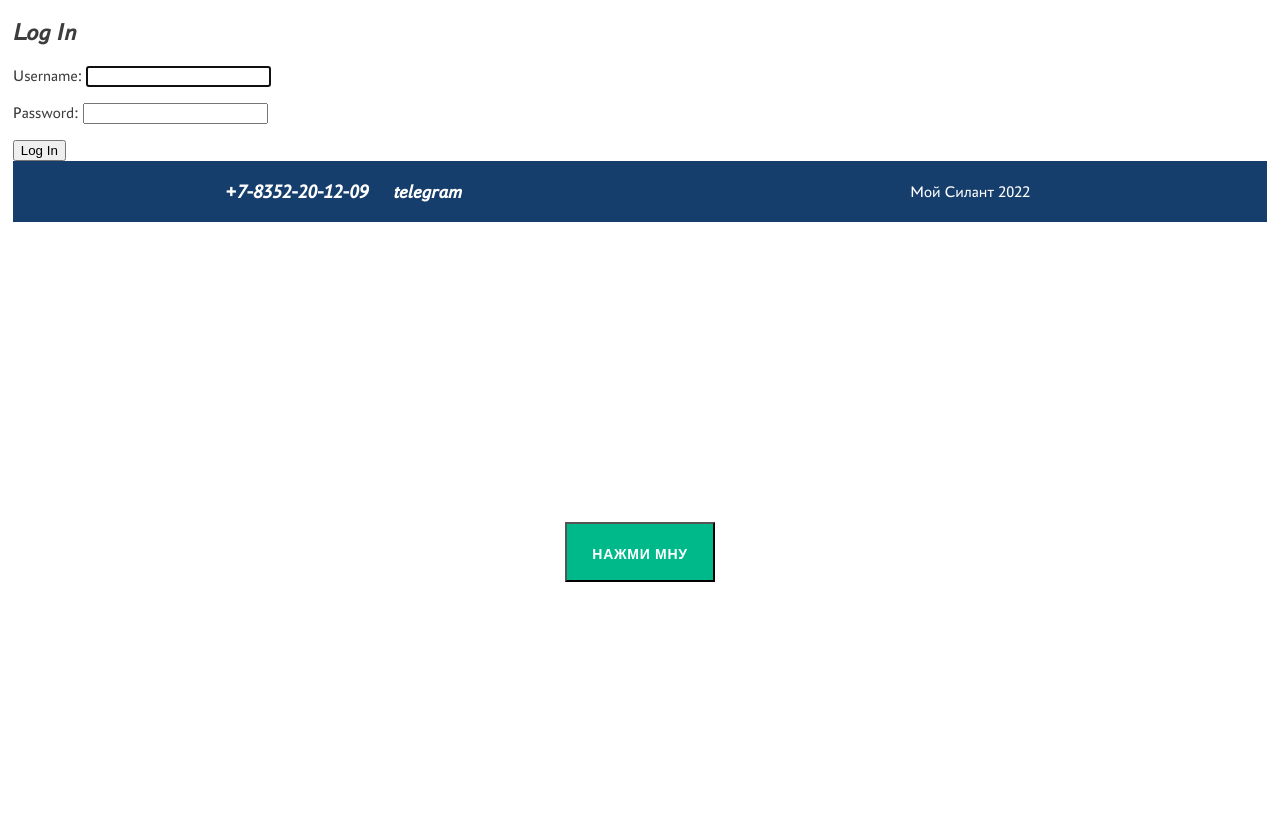
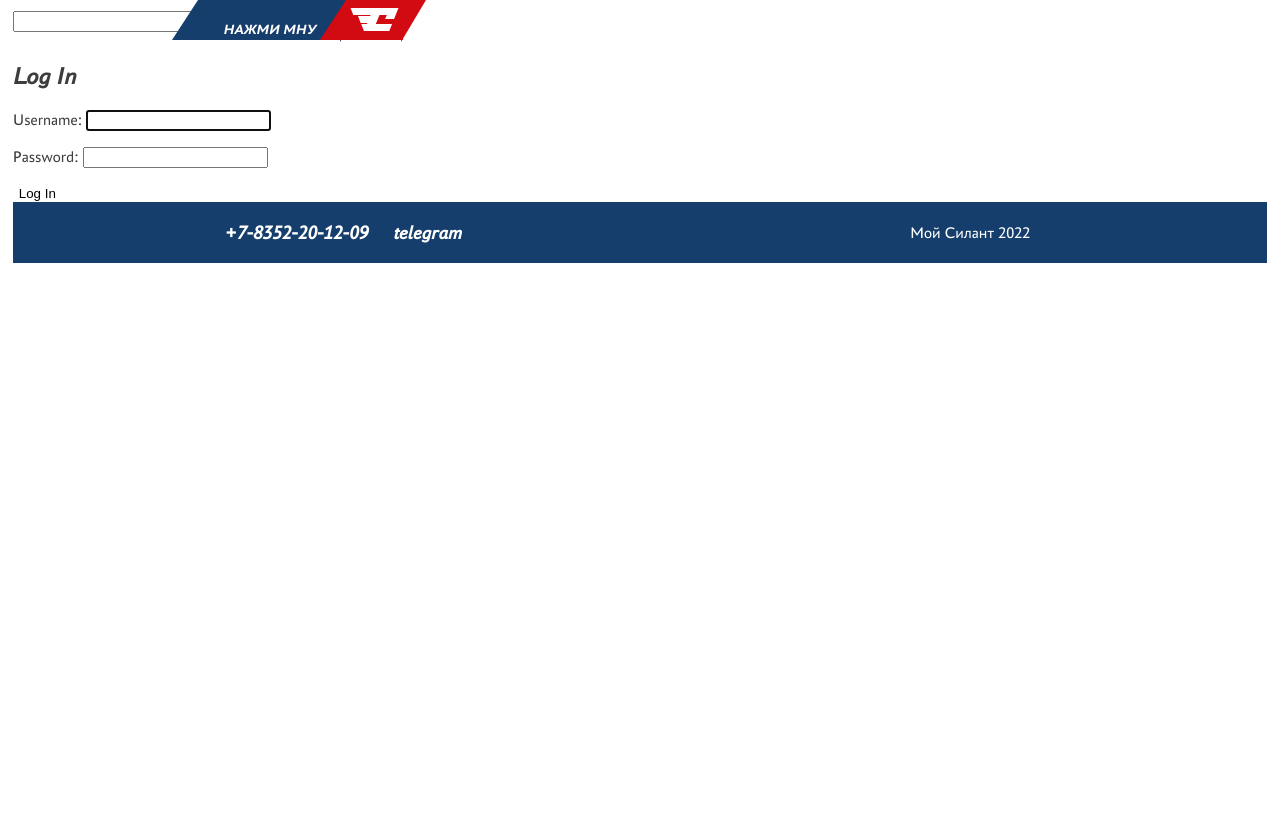
Before and after one commit to gero-web/silant, a Django app: page /accounts/login in a window 1280 px wide. Shown: the part 113-935 px from the top of the page. After the commit the page ends 376 px from the top, so only its background shows below. Run offline with Django 4.2, Linux system fonts and the light colour scheme; style sheets or scripts are compiled from the project's sources; some libraries are stand-ins or nearby versions.

Commit message:
add style button

```diff
--- /dev/null
+++ b/static/css/button.scss
@@ -0,0 +1,101 @@
+button{
+    background-color: transparent;
+    margin: 0;
+    border:none;
+}
+
+.button {
+	display:inline-block;
+	vertical-align:top;
+	padding:0 2vw;
+    padding-bottom:1vw;
+	color:white;
+	text-decoration:none;
+	font-family: PT-Astra-Sans_Bold-Italic;
+	font-size:14px;
+	line-height:60px;
+    height: 5vh;
+	text-transform:uppercase;
+    background-color: $main_one;
+
+	position:relative;
+
+}
+
+.button-container {
+    overflow: hidden;
+	text-align:center;
+
+}
+
+
+.button-container:hover {
+	opacity:0.8;
+}
+
+.button:before {
+	content:'';
+	display:block;
+	clear:both;
+	width:0;
+	height:0;
+    border-left:2.1vw solid transparent;
+	border-bottom:5vh solid $main_one;
+	position:absolute;
+	top:0;
+	left:-2.0vw;
+}
+.button:after {
+	content:'';
+	display:block;
+	clear:both;
+	width:0;
+	height:0;
+    border-right:2vw solid transparent;
+	border-top:5.3vh solid $main_one;
+	position:absolute;
+	top:0;
+	right:-1.8vw;
+}
+
+.span {
+	display:inline-block;
+
+    background-color: $main_two;
+	text-align:center;
+	position:relative;
+
+    height: 5vh;
+    margin-right: 1vw;
+    img{
+        width: 100%;
+        height: 100%;
+        filter: brightness(0) invert(1);
+        object-fit: contain;
+    }
+}
+
+.span:before {
+	content:'';
+	display:block;
+	clear:both;
+	width:0;
+	height:0;
+	border-left:2.1vw solid transparent;
+	border-bottom:5vh solid $main_two;
+	position:absolute;
+	top:0;
+	left:-2.0vw;
+}
+.span:after {
+	content:'';
+	display:block;
+	clear:both;
+	width:0;
+	height:0;
+	border-right:2vw solid transparent;
+	border-top:5.3vh solid $main_two;
+	position:absolute;
+	top:0;
+	right:-1.8vw;
+}
--- a/static/css/headers/header.scss
+++ b/static/css/headers/header.scss
@@ -29,7 +29,6 @@
     flex-wrap: nowrap;
     flex-direction: row;
     img {
-
         width: 100%;
         height: 100%;
 
--- a/static/css/main.scss
+++ b/static/css/main.scss
@@ -104,58 +104,15 @@ a:visited{
     color:$main_two;
 }
 
-.button {
-	display:inline-block;
-	vertical-align:top;
-	padding:0 25px;
-	height:60px;
-	color:#fff;
-	text-decoration:none;
-	font-family:Arial, sans-serif;
-	font-size:14px;
-	line-height:60px;
-	font-weight:bold;
-	letter-spacing:0.05em;
-	text-transform:uppercase;
-	background:#00B98B;
-	text-align:center;
-	position:relative;
-}
-
-.button-container {
-	text-align:center;
-	margin:300px;
-}
-
-
-.button:hover {
-	opacity:0.8;
-}
-
-.button:before {
-	content:'';
-	display:block;
-	clear:both;
-	width:0;
-	height:0;
-	border-left:30px solid transparent;
-	border-bottom:60px solid #00B98B;
-	position:absolute;
-	top:0;
-	left:-30px;
-}
-.button:after {
-	content:'';
-	display:block;
-	clear:both;
-	width:0;
-	height:0;
-	border-right:30px solid transparent;
-	border-top:60px solid #00B98B;
-	position:absolute;
-	top:0;
-	right:-30px;
+.serch-container{
+    display: flex;
+    align-items: center;
+    justify-content: flex-start;
+    align-content: center;
+    flex-wrap: nowrap;
+    flex-direction: row;
 }
 
 @import './headers/header.scss';
 @import './footer/foote.scss';
+@import './button.scss'
--- a/template/car/carList.html
+++ b/template/car/carList.html
@@ -1,12 +1,8 @@
 {% extends 'root\base.html' %}
-
+{% load static %}
 {% block content %}
-<form method="get" >
 
 
-    <input type="text" name="q">
-    <input type="submit" class='button' value="Submit">
-</form>
 <table>
   {% for items in object_list %}
       <tr>
--- a/template/root/base.html
+++ b/template/root/base.html
@@ -38,7 +38,17 @@
         </div>
     </header>
     <main>
+        <form method="get" >
+            <div class="serch-container">
+              <input type="text" name="q">
+              <div class="button-search">
+                  <button  class="button"  type="submit"> Нажми мну </button>
+                  <span    class="span" > <img src="{% static 'css/headers/logo.svg' %}" /></span>
+                </div>
+            </div>
+        </form>
         {% block content %}
+
         {% endblock   %}
     </main>
     <footer class="footer">
@@ -50,9 +60,7 @@
             <p> Мой Силант 2022</p>
         </div>
     </footer>
-    <div class="button-container">
-        <input  class="button" value="Нажми мну" type="submit"/>
-    </div>
+
 </div>
 </body>
 </html>
```
Also changed, not shown: static/css/main.css (+95 -47 lines), template/car/carCreate.html (+5 -2 lines), 1 other file.
